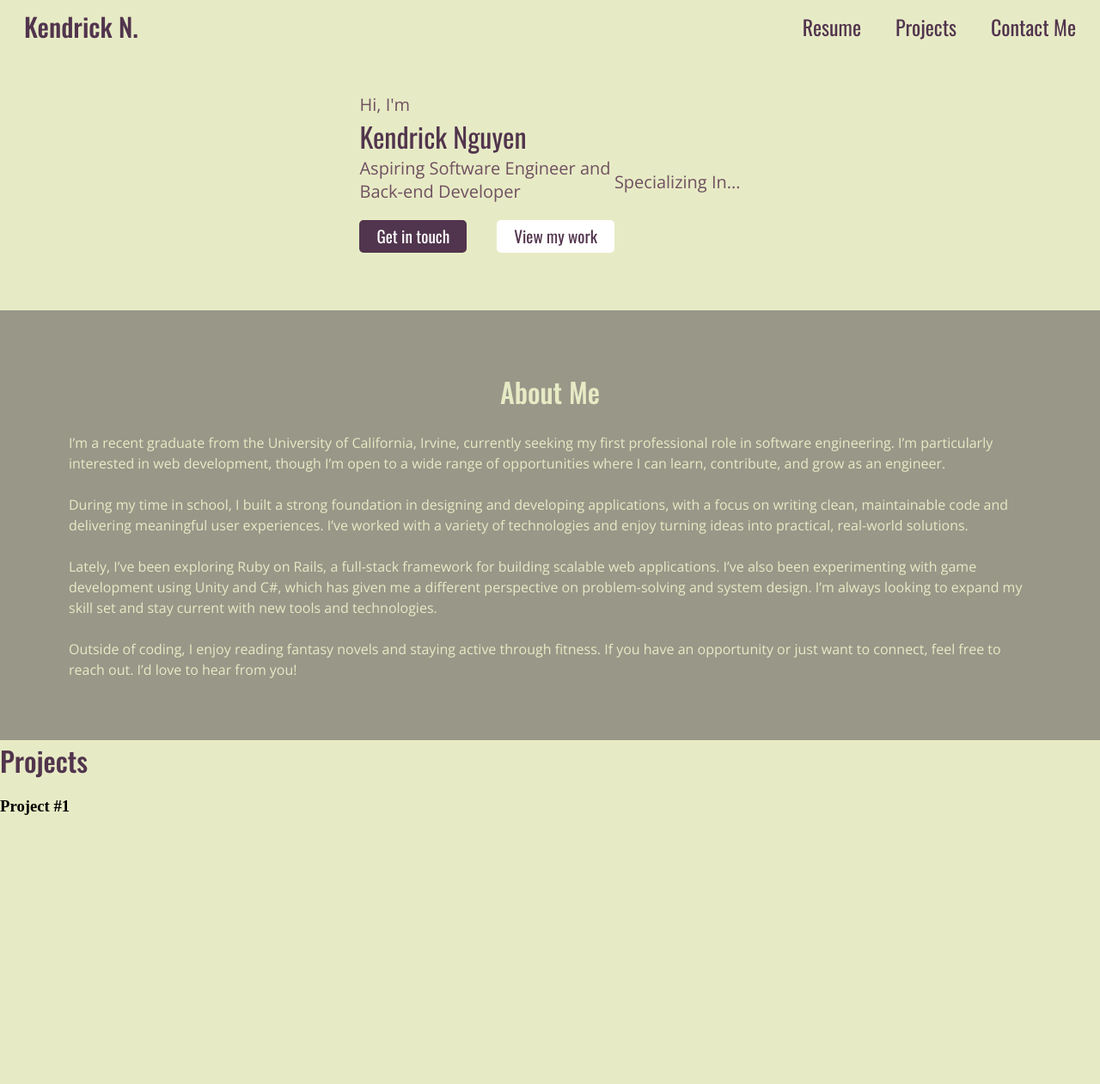
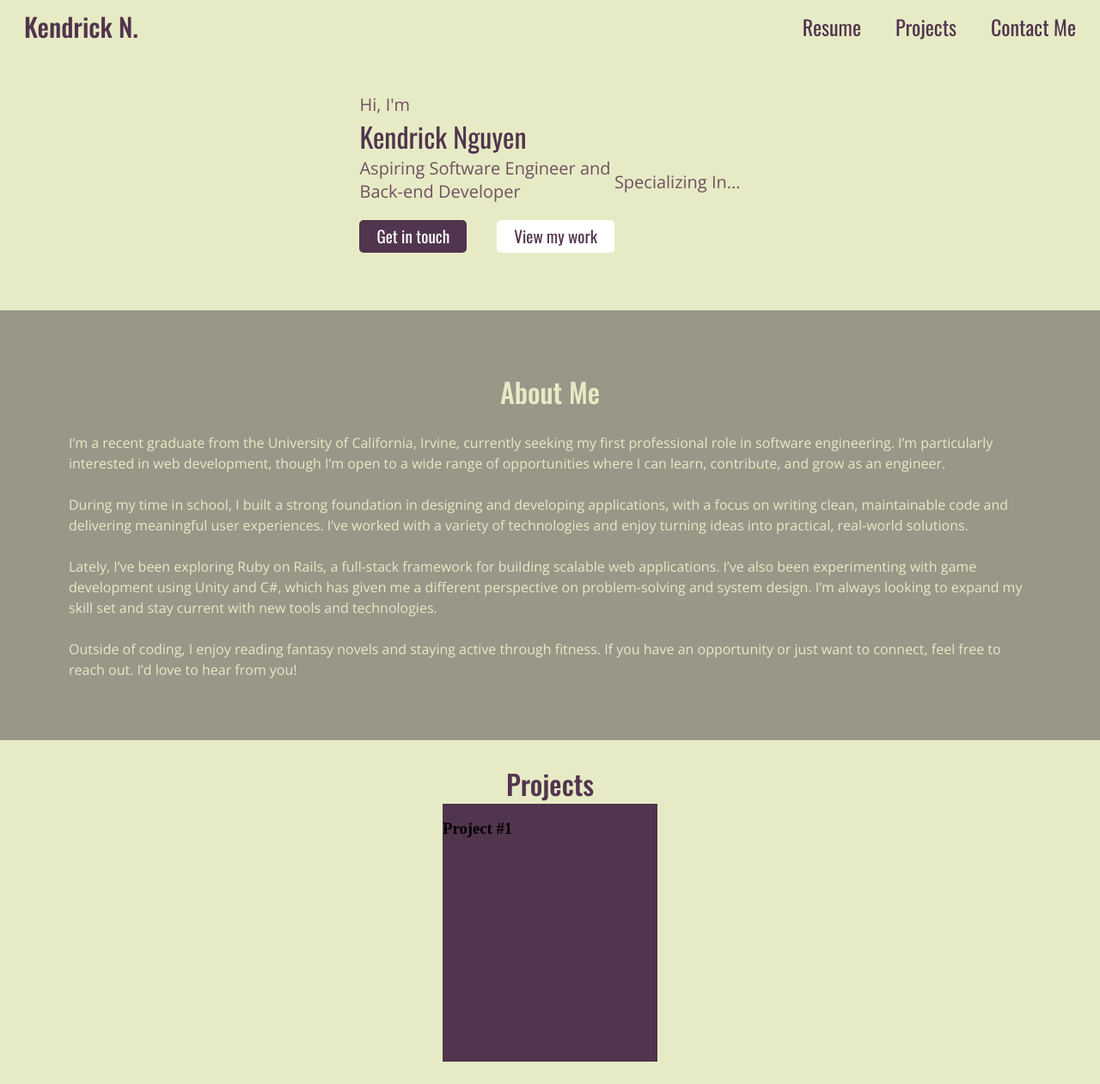
Before and after one commit to KendrickNguyen76/portfolio-website, a Jekyll site: the page built from index.html, in a window 1280 px wide. Shown: the whole page at 86% size. Built offline with Jekyll 4.4.1, drawn with Linux system fonts in a browser that asks for light colours; before the commit the page ends 967 px from its top, so only the background shows below that.

Commit message:
Started formatting project preview section of homepage

```diff
--- a/assets/css/homepage.css
+++ b/assets/css/homepage.css
@@ -66,3 +66,18 @@
   margin: 1.5rem 5rem 0rem;
   line-height: 1.5;
 }
+
+/* Project Preview Section */
+#project_preview {
+  display: flex;
+  flex-direction: column;
+  justify-content: center;
+  align-items: center;
+  height: 400px;
+}
+
+.project_card {
+  width: 250px;
+  height: 300px;
+  background-color: #51344d;
+}
```
